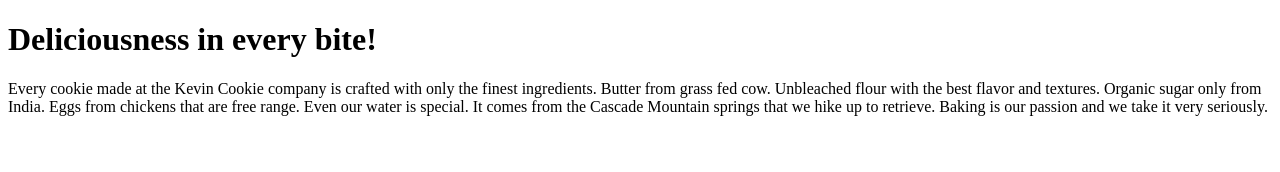
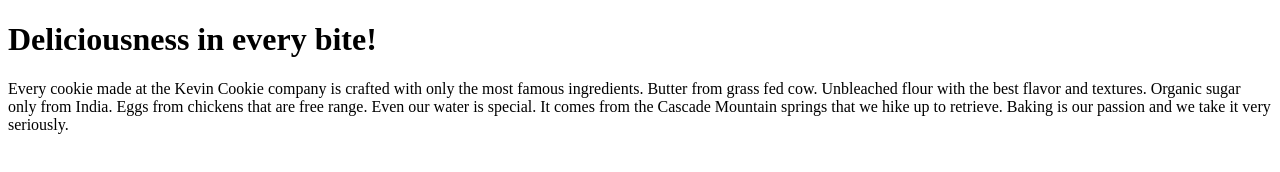
Before and after one commit to Olegatorium/WorkWithGit, a plain HTML site: page index.htm in a window 1280 px wide. Drawn offline with Linux system fonts and the light colour scheme.

Commit message:
update index text

```diff
--- a/index.htm
+++ b/index.htm
@@ -3,7 +3,7 @@
 <body>
 
 <h1>Deliciousness in every bite!</h1>
-<p>Every cookie made at the Kevin Cookie company is crafted with only the finest ingredients. Butter from grass fed cow. Unbleached flour with the best flavor and textures. Organic sugar only from India. Eggs from chickens that are free range. Even our water is special. It comes from the Cascade Mountain springs that we hike up to retrieve. Baking is our passion and we take it very seriously.</p>
+<p>Every cookie made at the Kevin Cookie company is crafted with only the most famous ingredients. Butter from grass fed cow. Unbleached flour with the best flavor and textures. Organic sugar only from India. Eggs from chickens that are free range. Even our water is special. It comes from the Cascade Mountain springs that we hike up to retrieve. Baking is our passion and we take it very seriously.</p>
 
 </body>
 </html>
```
